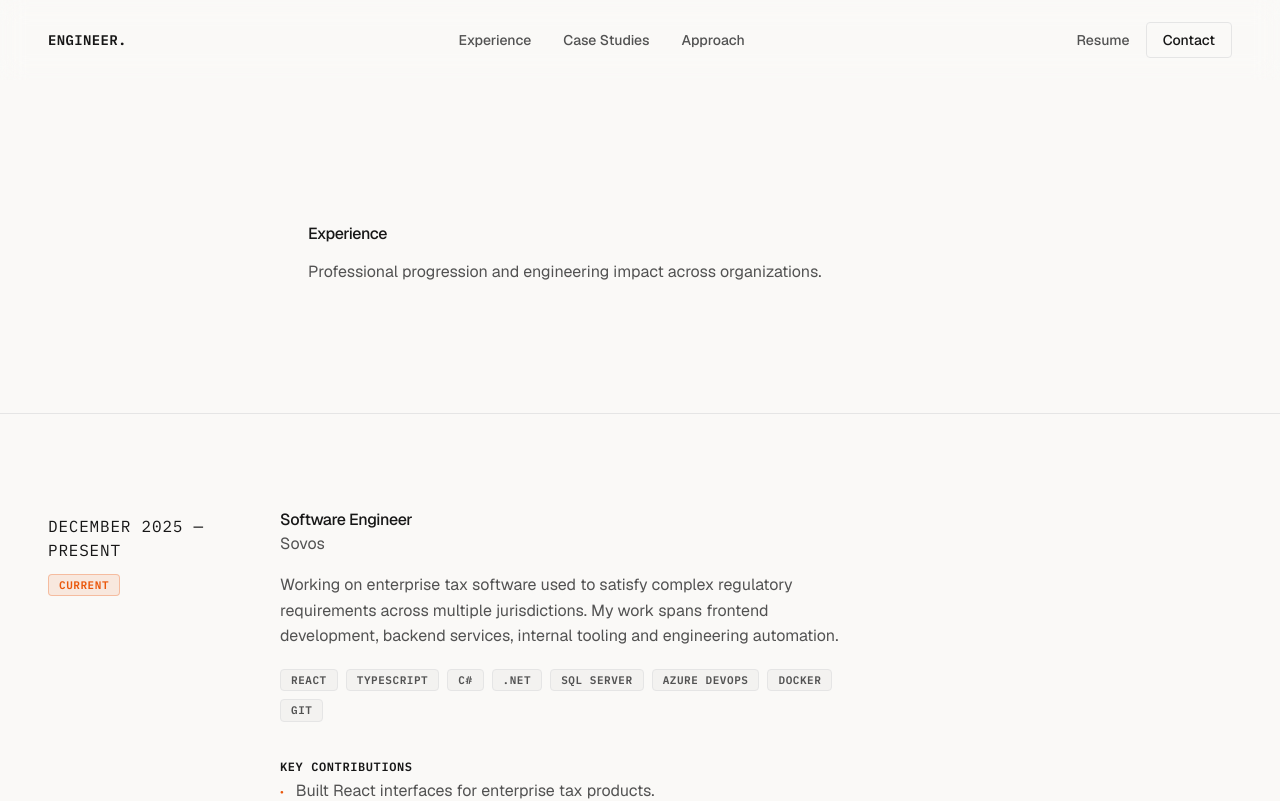
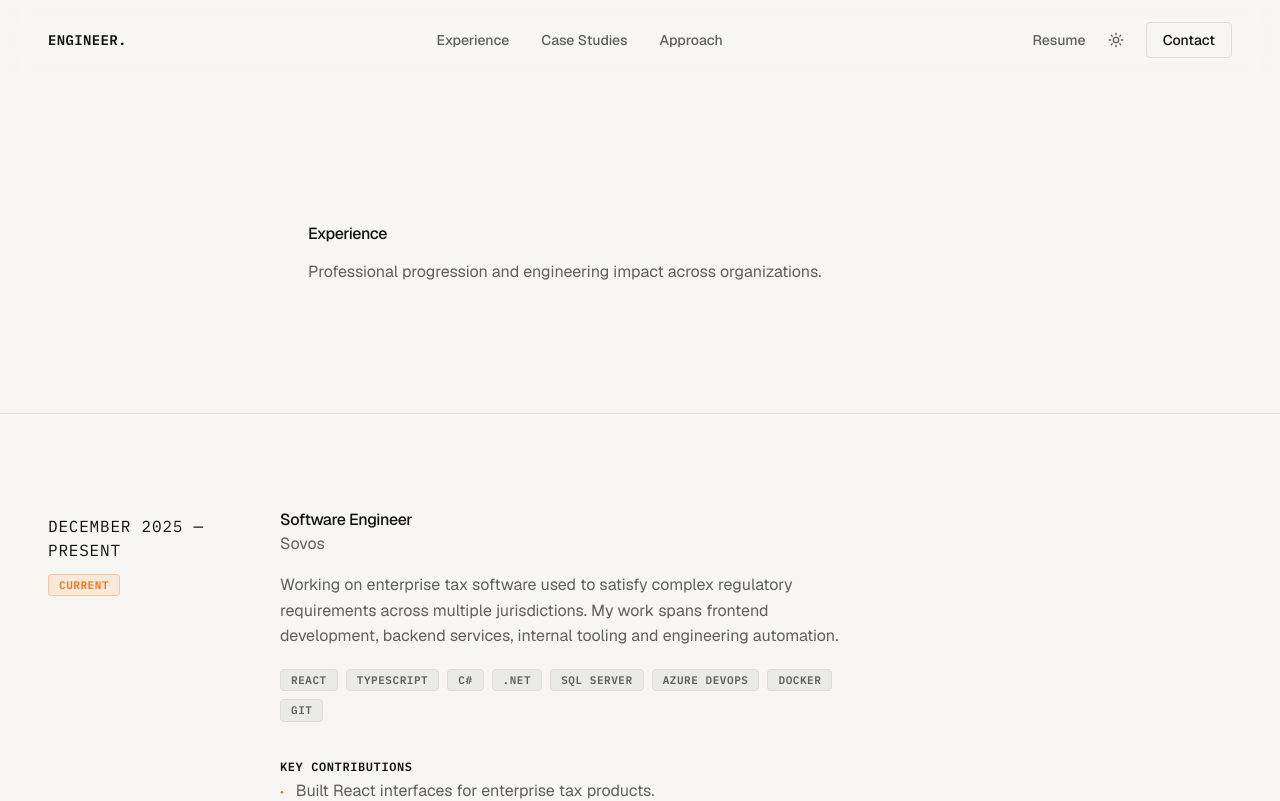
Before and after one commit to Baltasar12/portfolio, a Next.js app: page /experience in a window 1280 px wide. Shown: the top 801 px of the page. Built offline with nearby package versions, Linux system fonts and the light colour scheme.

Commit message:
feat: implement theme system and improve UX interactions

```diff
--- a/package.json
+++ b/package.json
@@ -13,6 +13,7 @@
     "framer-motion": "^12.42.2",
     "lucide-react": "^1.25.0",
     "next": "16.2.11",
+    "next-themes": "^0.4.6",
     "react": "19.2.4",
     "react-dom": "19.2.4",
     "react-icons": "^5.7.0",
--- a/src/app/layout.tsx
+++ b/src/app/layout.tsx
@@ -1,6 +1,7 @@
 import type { Metadata } from "next";
 import { Geist, IBM_Plex_Mono } from "next/font/google";
 import "./globals.css";
+import { ThemeProvider } from "@/components/theme-provider";
 
 const geistSans = Geist({
   variable: "--font-geist-sans",
@@ -27,8 +28,18 @@ export default function RootLayout({
     <html
       lang="en"
       className={`${geistSans.variable} ${ibmPlexMono.variable} h-full antialiased`}
+      suppressHydrationWarning
     >
-      <body className="min-h-full flex flex-col">{children}</body>
+      <body className="min-h-full flex flex-col">
+        <ThemeProvider
+          attribute="class"
+          defaultTheme="system"
+          enableSystem
+          disableTransitionOnChange
+        >
+          {children}
+        </ThemeProvider>
+      </body>
     </html>
   );
 }
--- a/src/components/home/Contact.tsx
+++ b/src/components/home/Contact.tsx
@@ -4,10 +4,27 @@ import { motion } from "framer-motion"
 import { Section } from "@/components/layout/Section"
 import { Typography } from "@/components/ui/Typography"
 import { Card, CardContent } from "@/components/ui/Card"
-import { Mail, FileText } from "lucide-react"
+import { Mail, FileText, Copy, Check } from "lucide-react"
 import { FaGithub, FaLinkedin } from "react-icons/fa"
 
 export function Contact() {
+  const [copied, setCopied] = React.useState(false);
+
+  const handleEmailClick = (e: React.MouseEvent<HTMLAnchorElement>) => {
+    const selection = window.getSelection();
+    if (selection && selection.toString().trim().length > 0) {
+      e.preventDefault();
+    }
+  };
+
+  const handleCopy = (e: React.MouseEvent) => {
+    e.preventDefault();
+    e.stopPropagation();
+    navigator.clipboard.writeText("baltasarbarbaglia@gmail.com");
+    setCopied(true);
+    setTimeout(() => setCopied(false), 2000);
+  };
+
   return (
     <Section variant="editorial" id="contact" className="border-t border-[var(--color-border)] pb-0">
       <motion.div
@@ -27,28 +44,35 @@ export function Contact() {
         </div>
 
         <div className="grid grid-cols-1 sm:grid-cols-2 gap-4">
-          <a href="mailto:baltasarbarbaglia@gmail.com" className="group">
-            <Card className="h-full border-transparent bg-[var(--color-surface)] group-hover:bg-[var(--color-background)] group-hover:border-[var(--color-border)] transition-all">
+          <a href="mailto:baltasarbarbaglia@gmail.com" className="group relative block" onClick={handleEmailClick}>
+            <Card className="h-full border-transparent bg-[var(--color-surface)] transition duration-[180ms] ease-out group-hover:border-[var(--color-accent)]/30 group-hover:-translate-y-[2px] group-hover:shadow-[0_4px_12px_rgba(0,0,0,0.05)] relative">
+              <button
+                onClick={handleCopy}
+                className="absolute top-4 right-4 p-2 rounded-md text-[var(--color-secondary)] hover:text-[var(--color-primary)] hover:bg-[var(--color-background)] transition-colors opacity-0 group-hover:opacity-100 focus:opacity-100 focus:outline-none focus:ring-2 focus:ring-[var(--color-accent)] z-10 cursor-pointer"
+                aria-label="Copy email address"
+              >
+                {copied ? <Check className="h-4 w-4 text-[var(--color-accent)]" /> : <Copy className="h-4 w-4" />}
+              </button>
               <CardContent className="p-6 flex items-center space-x-4">
-                <div className="p-3 bg-[var(--color-background)] rounded-[var(--radius-sm)] text-[var(--color-primary)] group-hover:text-[var(--color-accent)] transition-colors">
+                <div className="p-3 bg-[var(--color-background)] rounded-[var(--radius-sm)] text-[var(--color-primary)] group-hover:text-[var(--color-accent)] transition-colors duration-[180ms] ease-out">
                   <Mail className="h-5 w-5" />
                 </div>
                 <div>
-                  <Typography variant="heading" className="text-base">Email</Typography>
-                  <Typography variant="small" className="text-[var(--color-secondary)]">baltasarbarbaglia@gmail.com</Typography>
+                  <Typography variant="heading" className="text-base group-hover:text-[var(--color-accent)] transition-colors duration-[180ms] ease-out">Email</Typography>
+                  <Typography variant="small" className="text-[var(--color-secondary)] select-text">baltasarbarbaglia@gmail.com</Typography>
                 </div>
               </CardContent>
             </Card>
           </a>
 
           <a href="https://linkedin.com/in/baltasarbarba/" target="_blank" rel="noopener noreferrer" className="group">
-            <Card className="h-full border-transparent bg-[var(--color-surface)] group-hover:bg-[var(--color-background)] group-hover:border-[var(--color-border)] transition-all">
+            <Card className="h-full border-transparent bg-[var(--color-surface)] transition duration-[180ms] ease-out group-hover:border-[var(--color-accent)]/30 group-hover:-translate-y-[2px] group-hover:shadow-[0_4px_12px_rgba(0,0,0,0.05)]">
               <CardContent className="p-6 flex items-center space-x-4">
-                <div className="p-3 bg-[var(--color-background)] rounded-[var(--radius-sm)] text-[var(--color-primary)] group-hover:text-[var(--color-accent)] transition-colors">
+                <div className="p-3 bg-[var(--color-background)] rounded-[var(--radius-sm)] text-[var(--color-primary)] group-hover:text-[var(--color-accent)] transition-colors duration-[180ms] ease-out">
                   <FaLinkedin className="h-5 w-5" />
                 </div>
                 <div>
-                  <Typography variant="heading" className="text-base">LinkedIn</Typography>
+                  <Typography variant="heading" className="text-base group-hover:text-[var(--color-accent)] transition-colors duration-[180ms] ease-out">LinkedIn</Typography>
                   <Typography variant="small" className="text-[var(--color-secondary)]">Professional Profile</Typography>
                 </div>
               </CardContent>
@@ -56,13 +80,13 @@ export function Contact() {
           </a>
 
           <a href="https://github.com/Baltasar12/" target="_blank" rel="noopener noreferrer" className="group">
-            <Card className="h-full border-transparent bg-[var(--color-surface)] group-hover:bg-[var(--color-background)] group-hover:border-[var(--color-border)] transition-all">
+            <Card className="h-full border-transparent bg-[var(--color-surface)] transition duration-[180ms] ease-out group-hover:border-[var(--color-accent)]/30 group-hover:-translate-y-[2px] group-hover:shadow-[0_4px_12px_rgba(0,0,0,0.05)]">
               <CardContent className="p-6 flex items-center space-x-4">
-                <div className="p-3 bg-[var(--color-background)] rounded-[var(--radius-sm)] text-[var(--color-primary)] group-hover:text-[var(--color-accent)] transition-colors">
+                <div className="p-3 bg-[var(--color-background)] rounded-[var(--radius-sm)] text-[var(--color-primary)] group-hover:text-[var(--color-accent)] transition-colors duration-[180ms] ease-out">
                   <FaGithub className="h-5 w-5" />
                 </div>
                 <div>
-                  <Typography variant="heading" className="text-base">GitHub</Typography>
+                  <Typography variant="heading" className="text-base group-hover:text-[var(--color-accent)] transition-colors duration-[180ms] ease-out">GitHub</Typography>
                   <Typography variant="small" className="text-[var(--color-secondary)]">github.com/Baltasar12</Typography>
                 </div>
               </CardContent>
@@ -70,13 +94,13 @@ export function Contact() {
           </a>
 
           <a href="/resume/Baltasar_Barbaglia_FullStack_Developer.pdf" download className="group">
-            <Card className="h-full border-transparent bg-[var(--color-surface)] group-hover:bg-[var(--color-background)] group-hover:border-[var(--color-border)] transition-all">
+            <Card className="h-full border-transparent bg-[var(--color-surface)] transition duration-[180ms] ease-out group-hover:border-[var(--color-accent)]/30 group-hover:-translate-y-[2px] group-hover:shadow-[0_4px_12px_rgba(0,0,0,0.05)]">
               <CardContent className="p-6 flex items-center space-x-4">
-                <div className="p-3 bg-[var(--color-background)] rounded-[var(--radius-sm)] text-[var(--color-primary)] group-hover:text-[var(--color-accent)] transition-colors">
+                <div className="p-3 bg-[var(--color-background)] rounded-[var(--radius-sm)] text-[var(--color-primary)] group-hover:text-[var(--color-accent)] transition-colors duration-[180ms] ease-out">
                   <FileText className="h-5 w-5" />
                 </div>
                 <div>
-                  <Typography variant="heading" className="text-base">Resume</Typography>
+                  <Typography variant="heading" className="text-base group-hover:text-[var(--color-accent)] transition-colors duration-[180ms] ease-out">Resume</Typography>
                   <Typography variant="small" className="text-[var(--color-secondary)]">Download PDF</Typography>
                 </div>
               </CardContent>
--- a/src/components/layout/Navigation.tsx
+++ b/src/components/layout/Navigation.tsx
@@ -1,8 +1,9 @@
 "use client"
 import * as React from "react"
-import { motion, useScroll, useTransform } from "framer-motion"
+import { motion, useScroll, useTransform, useMotionTemplate } from "framer-motion"
 import { Typography } from "@/components/ui/Typography"
 import { Button } from "@/components/ui/Button"
+import { ThemeToggle } from "@/components/ui/ThemeToggle"
 
 const SHOW_ARTICLES = false;
 
@@ -10,15 +11,18 @@ export function Navigation() {
   const { scrollY } = useScroll()
 
   // Fade in background and border when scrolled
-  const bgOpacity = useTransform(scrollY, [0, 50], [0, 1])
+  const bgOpacity = useTransform(scrollY, [0, 50], [0, 0.8])
   const borderOpacity = useTransform(scrollY, [0, 50], [0, 1])
+
+  const backgroundColor = useMotionTemplate`rgba(var(--background-rgb), ${bgOpacity})`
+  const borderBottom = useMotionTemplate`1px solid rgba(var(--border-rgb), ${borderOpacity})`
 
   return (
     <motion.header
-      className="fixed top-0 left-0 right-0 z-50 h-16 sm:h-20 flex items-center px-6 md:px-12 backdrop-blur-md"
+      className="fixed top-0 left-0 right-0 z-50 h-16 sm:h-20 flex items-center px-6 md:px-12 backdrop-blur-md transition-colors duration-200"
       style={{
-        backgroundColor: `rgba(250, 249, 247, ${bgOpacity.get() * 0.8})`, // Warm white with opacity
-        borderBottom: `1px solid rgba(229, 229, 229, ${borderOpacity.get()})`, // border color
+        backgroundColor,
+        borderBottom,
       }}
     >
       <div className="flex items-center justify-between w-full max-w-[1280px] mx-auto">
@@ -35,12 +39,13 @@ export function Navigation() {
           )}
         </nav>
 
-        <div className="flex items-center space-x-4">
+        <div className="flex items-center space-x-5">
           <a href="/resume/Baltasar_Barbaglia_FullStack_Developer.pdf" download>
             <Button variant="link" className="hidden sm:inline-flex text-sm text-secondary hover:text-primary">
               Resume
             </Button>
           </a>
+          <ThemeToggle />
           <Button variant="secondary" size="sm" onClick={() => window.dispatchEvent(new Event('open-contact'))}>
             Contact
           </Button>
--- /dev/null
+++ b/src/components/theme-provider.tsx
@@ -0,0 +1,11 @@
+"use client"
+
+import * as React from "react"
+import { ThemeProvider as NextThemesProvider } from "next-themes"
+
+export function ThemeProvider({
+  children,
+  ...props
+}: React.ComponentProps<typeof NextThemesProvider>) {
+  return <NextThemesProvider {...props}>{children}</NextThemesProvider>
+}
--- a/src/components/ui/Badge.tsx
+++ b/src/components/ui/Badge.tsx
@@ -7,7 +7,7 @@ export interface BadgeProps extends React.HTMLAttributes<HTMLDivElement> {
 
 export function Badge({ className, variant = "default", ...props }: BadgeProps) {
   const variants = {
-    default: "border border-[var(--color-border)] text-[var(--color-secondary)] bg-[var(--color-surface)]",
+    default: "border border-[var(--color-border)] text-[var(--color-secondary)] bg-black/5 dark:bg-[var(--color-surface)]",
     status: "border border-[var(--color-accent)]/30 text-[var(--color-accent)] bg-[var(--color-accent)]/10",
   }
 
--- a/src/components/ui/Button.tsx
+++ b/src/components/ui/Button.tsx
@@ -1,14 +1,12 @@
 import * as React from "react"
 import { cn } from "@/lib/utils"
 
-export interface ButtonProps
-  extends React.ButtonHTMLAttributes<HTMLButtonElement> {
+export interface ButtonVariantsProps {
   variant?: "primary" | "secondary" | "link"
   size?: "default" | "sm" | "lg"
 }
 
-const Button = React.forwardRef<HTMLButtonElement, ButtonProps>(
-  ({ className, variant = "primary", size = "default", ...props }, ref) => {
+export function buttonVariants({ variant = "primary", size = "default", className }: ButtonVariantsProps & { className?: string } = {}) {
   const variants = {
     primary:
       "bg-[var(--color-primary)] text-[var(--color-background)] hover:bg-[var(--color-accent)] border border-transparent",
@@ -23,16 +21,26 @@ const Button = React.forwardRef<HTMLButtonElement, ButtonProps>(
     lg: "h-14 px-8 py-4 text-lg",
   }
 
-    return (
-      <button
-        ref={ref}
-        className={cn(
+  return cn(
     "inline-flex items-center justify-center whitespace-nowrap rounded-[var(--radius-sm)] text-[var(--text-body)] font-medium transition-colors focus-visible:outline-none focus-visible:ring-1 focus-visible:ring-[var(--color-accent)] disabled:pointer-events-none disabled:opacity-50",
     variants[variant],
     variant !== "link" && sizes[size],
     className
-        )}
-        {...props}
+  )
+}
+
+export interface ButtonProps
+  extends React.ButtonHTMLAttributes<HTMLButtonElement>, ButtonVariantsProps {
+  as?: React.ElementType
+}
+
+const Button = React.forwardRef<HTMLButtonElement, ButtonProps>(
+  ({ className, variant, size, as: Component = "button", ...props }, ref) => {
+    return (
+      <Component
+        ref={ref}
+        className={buttonVariants({ variant, size, className })}
+        {...(props as any)}
       />
     )
   }
--- /dev/null
+++ b/src/components/ui/ThemeToggle.tsx
@@ -0,0 +1,33 @@
+"use client"
+
+import * as React from "react"
+import { Moon, Sun } from "lucide-react"
+import { useTheme } from "next-themes"
+
+export function ThemeToggle() {
+  const { resolvedTheme, setTheme } = useTheme()
+  const [mounted, setMounted] = React.useState(false)
+
+  // Avoid hydration mismatch by only rendering after mount
+  React.useEffect(() => {
+    setMounted(true)
+  }, [])
+
+  if (!mounted) {
+    // Render an invisible placeholder with same dimensions to avoid layout shift
+    return <div className="w-5 h-5" aria-hidden="true" />
+  }
+
+  return (
+    <button
+      onClick={() => setTheme(resolvedTheme === "dark" ? "light" : "dark")}
+      className="text-[var(--color-secondary)] hover:text-[var(--color-primary)] transition-colors duration-200 flex items-center justify-center w-5 h-5 group focus-visible:outline-none focus-visible:ring-2 focus-visible:ring-[var(--color-accent)] rounded-sm"
+      aria-label="Toggle theme"
+    >
+      <div className="relative flex items-center justify-center w-full h-full">
+        <Sun className="absolute w-4 h-4 transition-all duration-200 scale-100 opacity-100 rotate-0 dark:-rotate-90 dark:scale-0 dark:opacity-0" />
+        <Moon className="absolute w-4 h-4 transition-all duration-200 scale-0 opacity-0 rotate-90 dark:rotate-0 dark:scale-100 dark:opacity-100" />
+      </div>
+    </button>
+  )
+}
```
Also changed, not shown: src/app/globals.css (+18 -11 lines), src/components/home/Hero.tsx (+5 -7 lines), 1 other file (tests, documents, lock files or other folders). Lines whose indentation alone changed are shown as unchanged.
